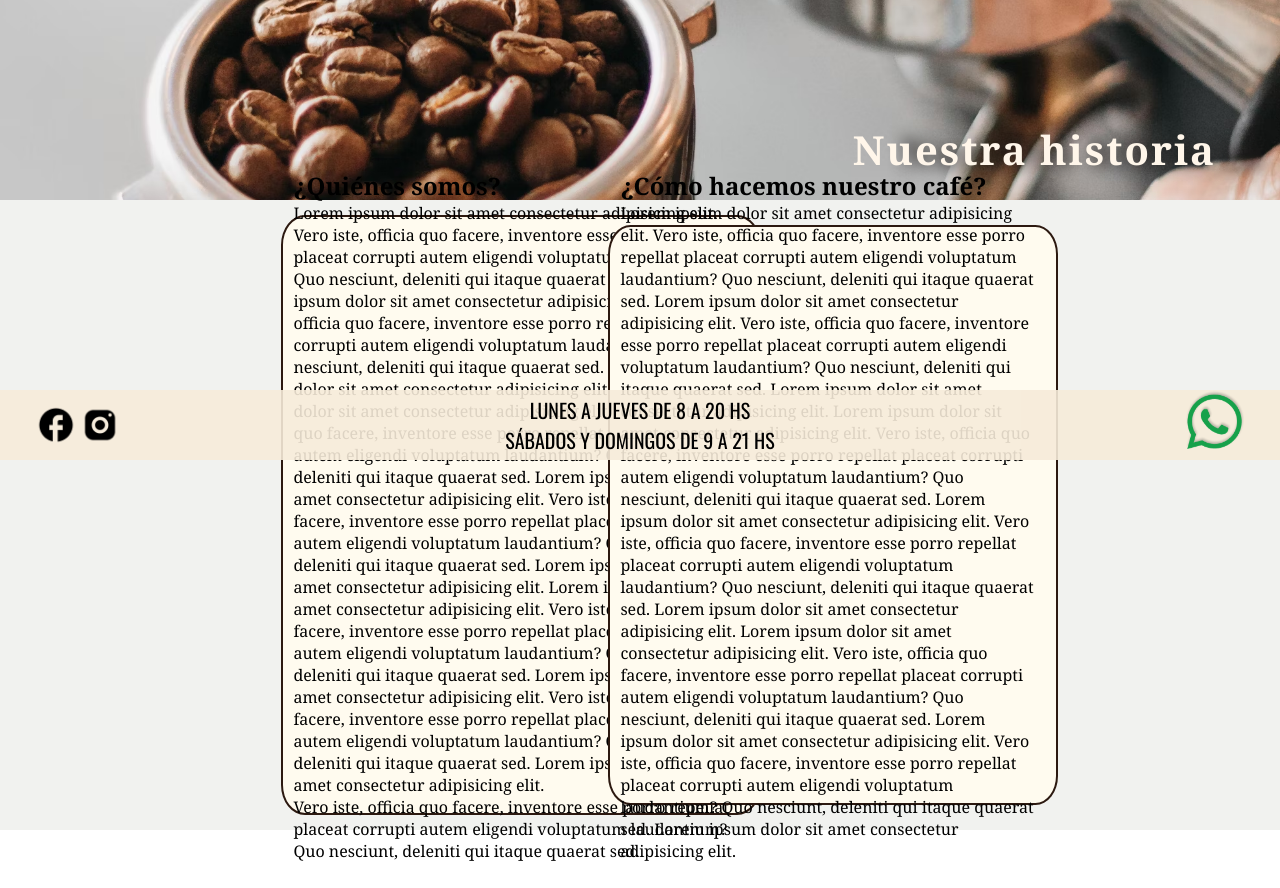
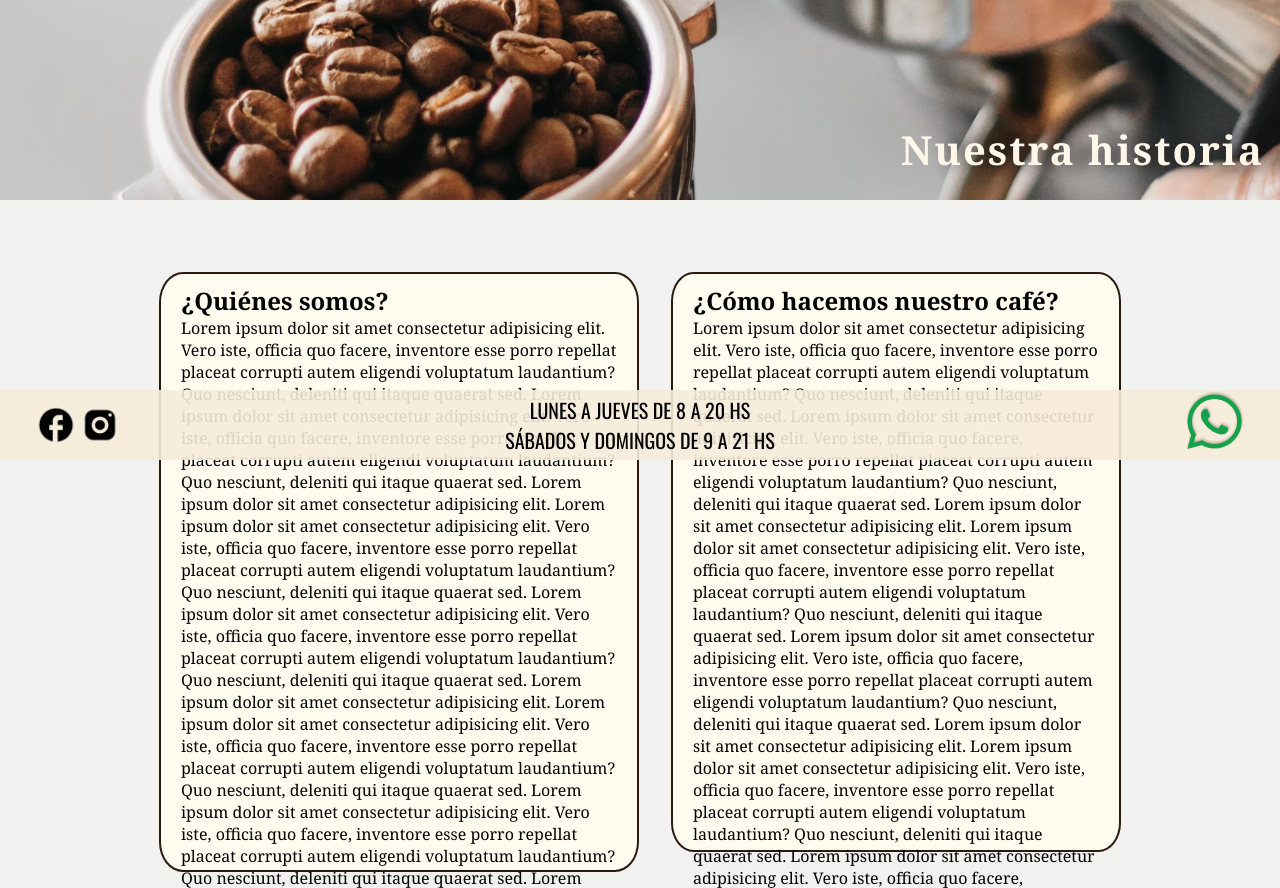
Before and after one commit to connievaristo/proyecto_ConstanzaEvaristo, a plain HTML site: page pages/nosotros.html in a window 1280 px wide. Shown: the part 340-1228 px from the top of the page. Drawn offline with nearby package versions, Linux system fonts and the light colour scheme; a web font is replaced by a local one.

Commit message:
correciones css

```diff
--- a/css/styles.css
+++ b/css/styles.css
@@ -126,10 +126,11 @@ h1 {
 }
 
 .bannerH h2 {
-    float: right;
+    display: flex;
+    justify-content: right;
     position: relative;
     top: -4.85rem;
-    right: 4rem;
+    right: 1rem;
     bottom: 2rem;
     font-family: Georgia, 'Times New Roman', Times, serif;
     font-size: 40px;
@@ -389,12 +390,11 @@ h1 {
     /* display: flex;
     flex-direction: row; */
     display: grid;
-    grid-template-columns: 1fr 1fr;
+    grid-template-columns: repeat(4,1fr);
     grid-template-rows: none;
-    grid-template-areas: none
-        "who how";
-    justify-content: center;
-    align-items: center;
+    grid-template-areas:
+    ". who how ."
+    ;
     padding: 15px 0px 15px 0px;
     /* padding: ; */
 
@@ -402,13 +402,12 @@ h1 {
 }
 
 .who {
-    display: flex;
-    flex-direction: column;
-    justify-content: center;
+    grid-area: who;
+    align-items:center;
     width: 480px;
     height: 600px;
-    margin-left: 60%;
-    padding: 10px 20px 10px 10px;
+    margin: 0.125rem 1rem 0.125rem;
+    padding: 10px 20px 10px 20px;
     border: 2px solid #2C1910;
     border-radius: 5%;
     background-color: #FFFBEF;
@@ -416,13 +415,12 @@ h1 {
 }
 
 .how {
-    display: flex;
-    flex-direction: column;
-    justify-content: center;
+    grid-area: how;
+    align-items:center;
     width: 450px;
     height: 580px;
-    margin-left: 30%;
-    padding: 10px 20px 10px 10px;
+    margin: 0.125rem 1rem 0.125rem;
+    padding: 10px 20px 10px 20px;
     border: 2px solid #2C1910;
     border-radius: 5%;
     background-color: #FFFBEF;
```
